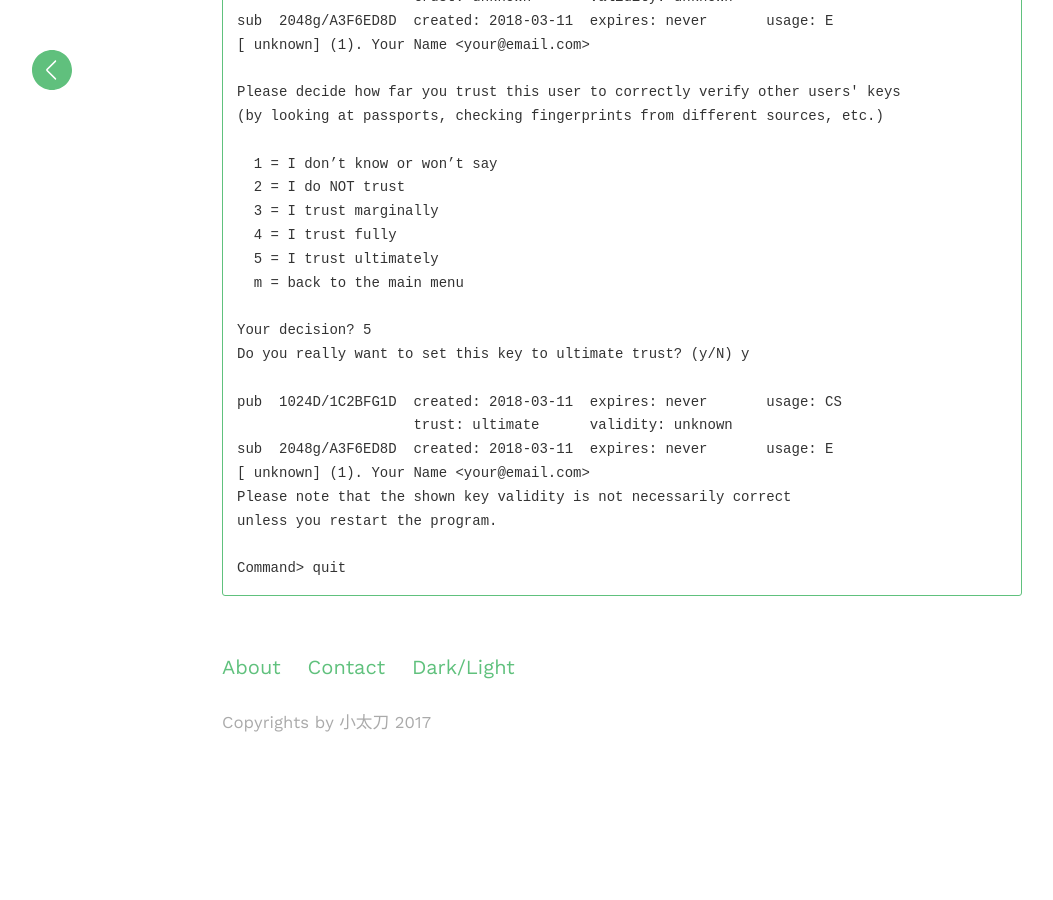
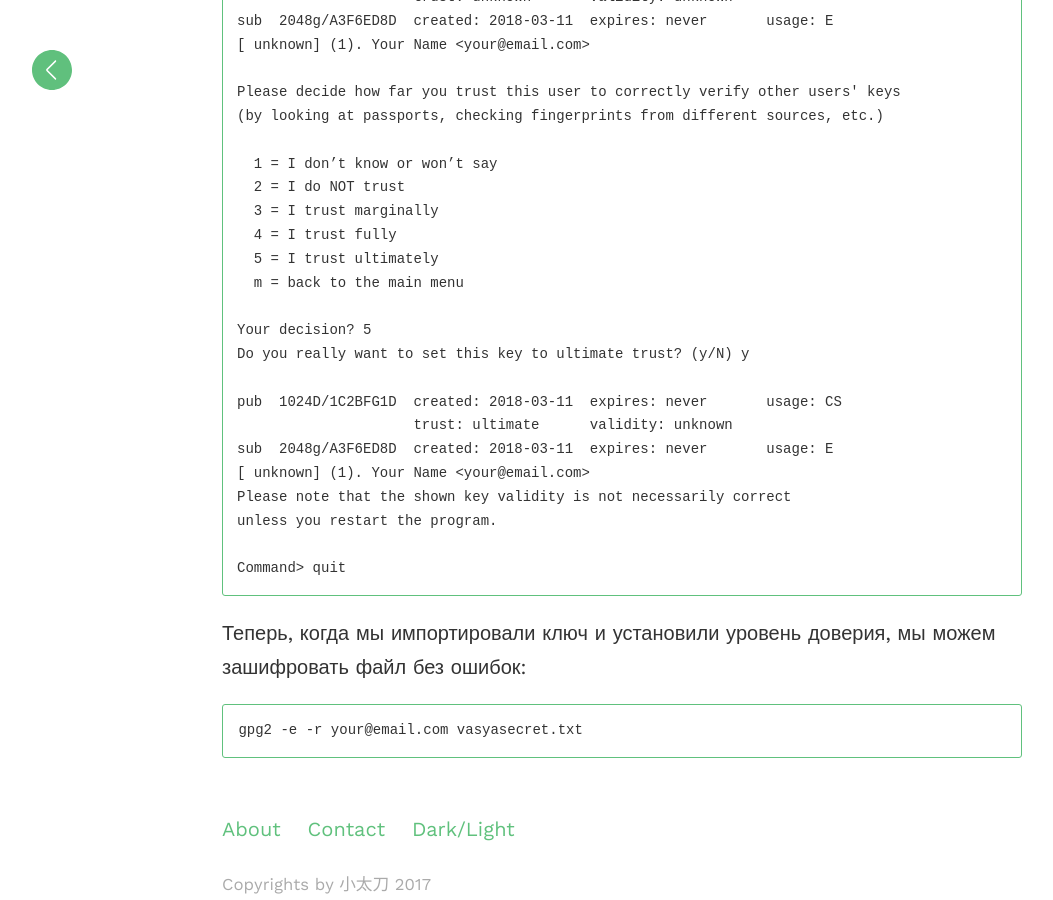
Before and after one commit to evgeniyantipin/evgeniyantipin.github.io, a Jekyll site: the page built from _posts/2018-03-10-gpg2.markdown, in a window 1280 px wide and 900 px high, scrolled down 7418 px. Shown: the whole window, without its empty margins (18-1071 px from the left). Built offline with Jekyll 4.4.1, drawn with Linux system fonts in a browser that asks for light colours; before the commit the page ends 8156 px from its top, so only the background shows below that.

Commit message:
Update 2018-03-10-gpg2.markdown

````diff
--- a/_posts/2018-03-10-gpg2.markdown
+++ b/_posts/2018-03-10-gpg2.markdown
@@ -181,3 +181,7 @@ unless you restart the program.
 
 Command> quit
 ```
+Теперь, когда мы импортировали ключ и установили уровень доверия, мы можем зашифровать файл без ошибок:
+```bash
+gpg2 -e -r your@email.com vasyasecret.txt
+```
````
